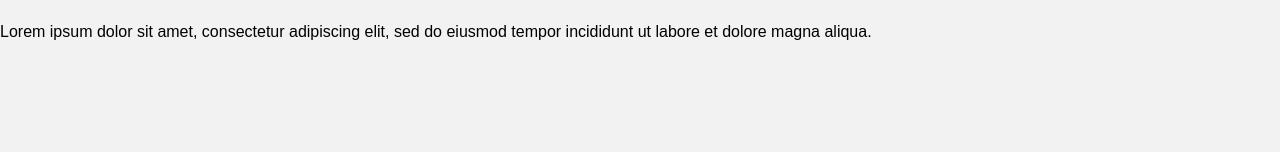
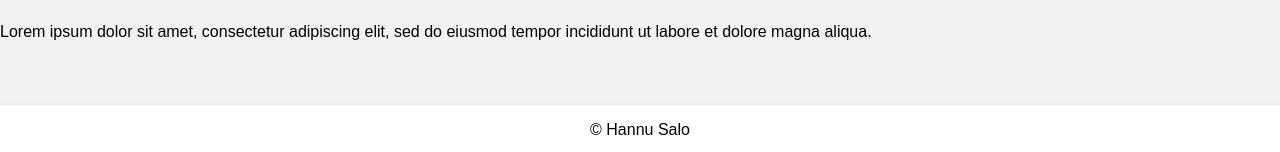
Before and after one commit to hapsal/solid-spork, a Next.js app: page / in a window 1280 px wide. Shown: the part 782-934 px from the top of the page. Before the commit the page ends 847 px from the top, so only its background shows below. Built offline with nearby package versions, Linux system fonts and the light colour scheme.

Commit message:
feat: added footer

```diff
--- a/src/app/footer/footer.js
+++ b/src/app/footer/footer.js
@@ -3,9 +3,9 @@ import styles from "./footer.module.css"
 const Footer = () => {
     return (
         <footer className={styles.footer}>
-            <nav className={styles.content}>
-
-            </nav>
+            <section className={styles.copyright}>
+                <p>&copy; Hannu Salo</p>
+            </section>
         </footer>
     )
 }
--- a/src/app/footer/footer.module.css
+++ b/src/app/footer/footer.module.css
@@ -3,4 +3,17 @@
     width: 100%;
     border-color: #D9D9D9;
 
+    box-shadow: rgba(99, 99, 99, 0.2) 0px 2px 8px 0px;
+
+    height: 50px;
+
+    display: flex;
+    justify-content: space-between;
+
+    margin-top: 4rem;
 }
+
+.copyright {
+    margin: 0 auto;
+    align-self: center;
+}
```
